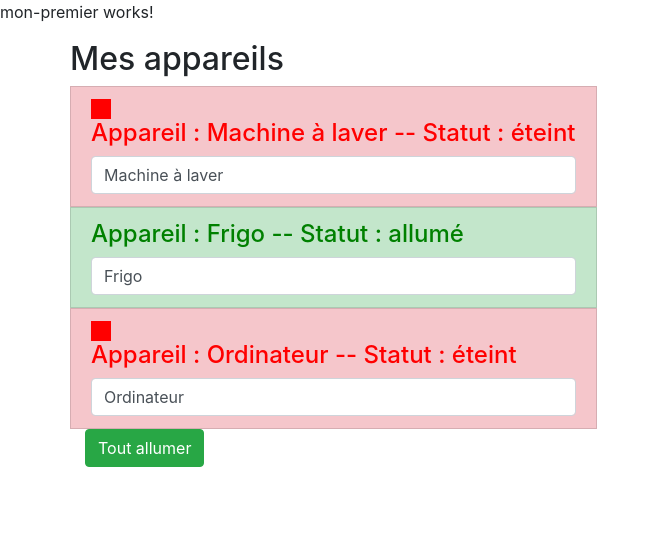
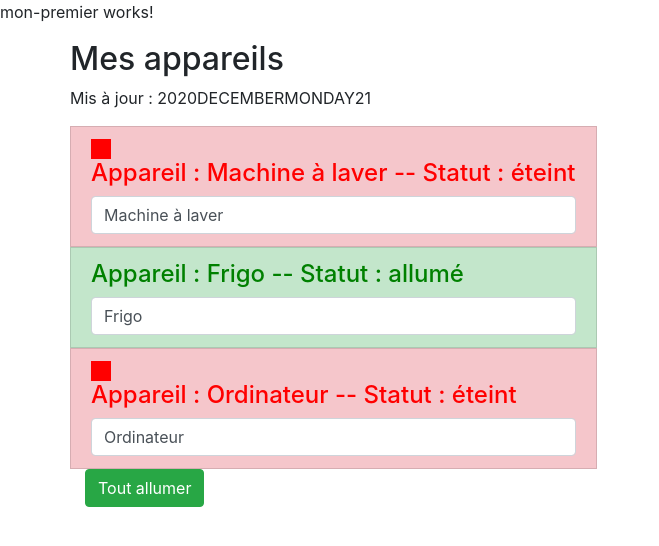
Before and after one commit to aurelien-altarriba/premier-projet-angular, an Angular app: page / in a window 1280 px wide. Shown: the top 546 px of the page, without its empty margins (0-659 px from the left). Built offline with nearby package versions, Linux system fonts and the light colour scheme.

Commit message:
Utilisation des pipes

```diff
--- a/src/app/app.component.html
+++ b/src/app/app.component.html
@@ -5,6 +5,7 @@
   <div class="row">
     <div class="col-xs-12">
       <h2>Mes appareils</h2>
+      <p>Mis à jour : {{ lastUpdate | async | date: 'yMMMMEEEEd' | uppercase }}</p>
       <ul class="list-group">
         <app-appareil *ngFor="let appareil of appareils" [appareilName]="appareil.name"
           [appareilStatus]="appareil.status"></app-appareil>
--- a/src/app/app.component.ts
+++ b/src/app/app.component.ts
@@ -7,6 +7,12 @@
 })
 export class AppComponent {
   isAuth: boolean = false;
+  lastUpdate: Promise<Date> = new Promise((resolve, reject) => {
+    const date = new Date();
+    setTimeout(() => {
+      resolve(date);
+    }, 2000);
+  });
 
   appareils = [
     {
```
